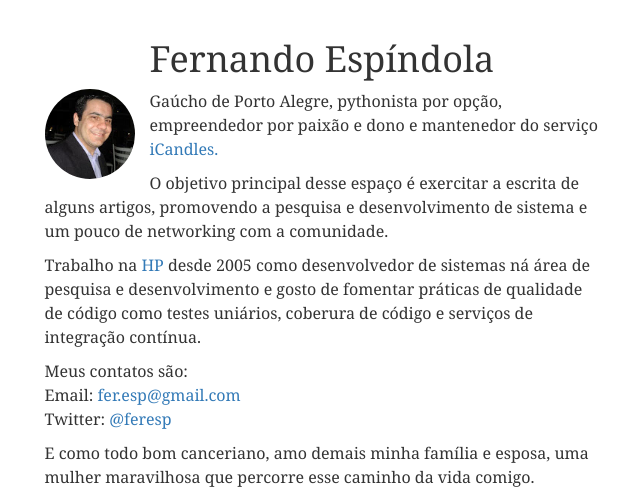
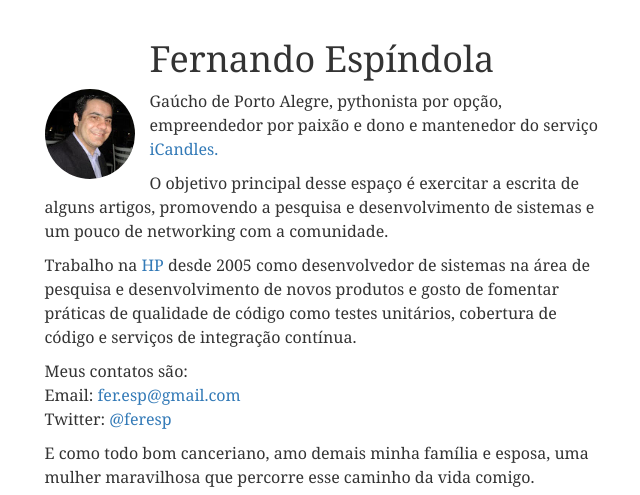
Before and after one commit to fernandoe/blog, a Django app: page /blog/about in a window 1280 px wide. Shown: the part 51-546 px from the top of the page, without its empty margins (318-958 px from the left). Run offline with Django 3.2, Linux system fonts and the light colour scheme; some libraries are stand-ins or nearby versions.

Commit message:
Ajustes no deploy do sistema.

```diff
--- a/fabfile.py
+++ b/fabfile.py
@@ -19,7 +19,7 @@ def dh():
 
     env.git_repo        = 'git@github.com:fernandoe/blog.git'
     env.git_clone_path  = "~/blog.git"
-    env.django_settings = 'server.settings.producao'
+    env.django_settings = 'server.settings.production'
     env.app_link        = '~/espindola.info'
 
 #     env.tag = "2013.08.27_22.26"
--- a/fabric_knife/deploy.py
+++ b/fabric_knife/deploy.py
@@ -64,6 +64,7 @@ def symlink_current_release():
     run("rm %(app_link)s" % env, quiet=True)
     with cd("~"):
         run('ln -s ~/releases/%(tag)s %(app_link)s' % env)
+        run('ln -s ~/.htaccess %(app_link)s/.htaccess' % env)
 
 
 def install_requirements():
@@ -79,7 +80,7 @@ def database_migrate():
 
 def collectstatic():
     require('django_settings', provided_by=[dh])
-    with cd("~/queropagar.com.br/source"):
+    with cd("%(app_link)s/source" % env):
         run("python manage.py collectstatic --noinput --settings=%(django_settings)s" % env)
 
 
--- a/source/templates/blog/about.html
+++ b/source/templates/blog/about.html
@@ -19,15 +19,15 @@
       </p>
       <p>
         O objetivo principal desse espaço é exercitar a escrita de alguns artigos, promovendo a
-        pesquisa e desenvolvimento de sistema e um pouco de networking com a comunidade.
+        pesquisa e desenvolvimento de sistemas e um pouco de networking com a comunidade.
       </p>
     </header>
 
     <article>
        <p>
         Trabalho na <a href="http://www.hp.com.br">HP</a> desde 2005 como desenvolvedor de sistemas
-        ná área de pesquisa e desenvolvimento e gosto de fomentar práticas de qualidade de código
-        como testes uniários, coberura de código e serviços de integração contínua.
+        na área de pesquisa e desenvolvimento de novos produtos e gosto de fomentar práticas de qualidade de código
+        como testes unitários, cobertura de código e serviços de integração contínua.
       </p>
 
       <p>
```
